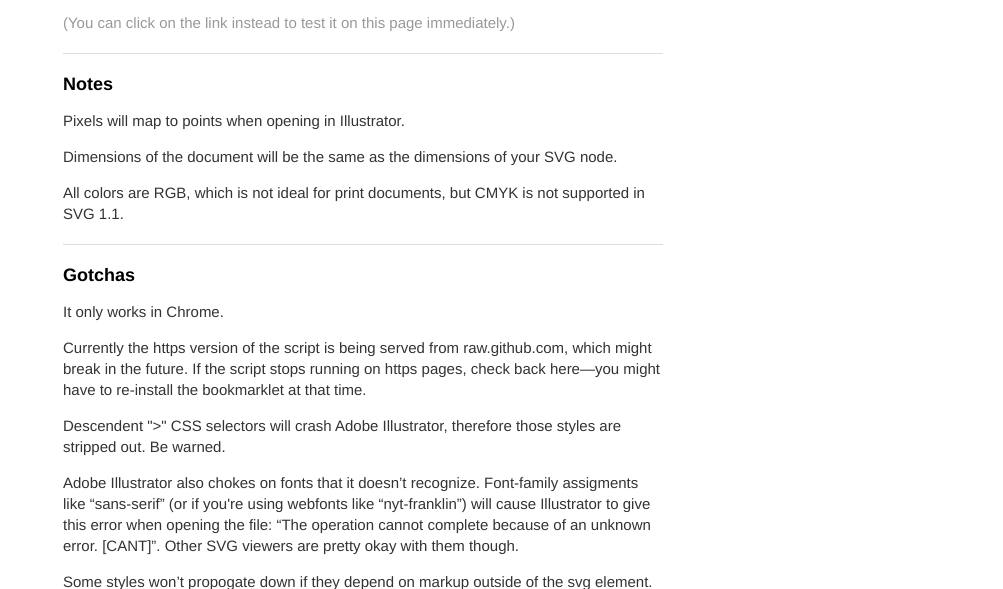
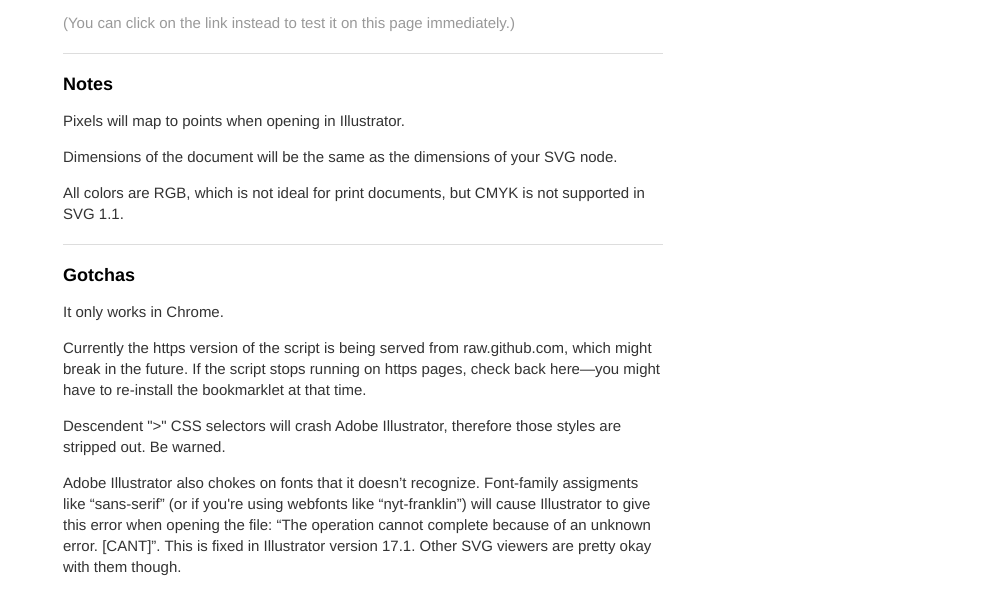
Before and after one commit to nytimes/svg-crowbar, a plain HTML site: page index.html in a window 1280 px wide. Shown: the part 367-956 px from the top of the page, without its empty margins (277-1280 px from the left). Drawn offline with nearby package versions, Linux system fonts and the light colour scheme.

Commit message:
Update index.html

```diff
--- a/index.html
+++ b/index.html
@@ -91,7 +91,7 @@
   <p>It only works in Chrome.</p>
   <p>Currently the https version of the script is being served from raw.github.com, which might break in the future. If the script stops running on https pages, check back here—you might have to re-install the bookmarklet at that time.</p>
   <p>Descendent ">" CSS selectors will crash Adobe Illustrator, therefore those styles are stripped out. Be warned.</p>
-  <p>Adobe Illustrator also chokes on fonts that it doesn’t recognize. Font-family assigments like “sans-serif” (or if you're using webfonts like “nyt-franklin”) will cause Illustrator to give this error when opening the file: “The operation cannot complete because of an unknown error. [CANT]”. Other SVG viewers are pretty okay with them though.</p>
+  <p>Adobe Illustrator also chokes on fonts that it doesn’t recognize. Font-family assigments like “sans-serif” (or if you're using webfonts like “nyt-franklin”) will cause Illustrator to give this error when opening the file: “The operation cannot complete because of an unknown error. [CANT]”. This is fixed in Illustrator version 17.1. Other SVG viewers are pretty okay with them though.</p>
   <p>Some styles won’t propogate down if they depend on markup outside of the svg element. For instance, if you use CSS that targets an SVG path element by an id on the div surrounding the SVG ("#map svg path") then those styles won’t show up in the resulting file. </p>
 
   <h3>A Sample SVG</h3>
```
